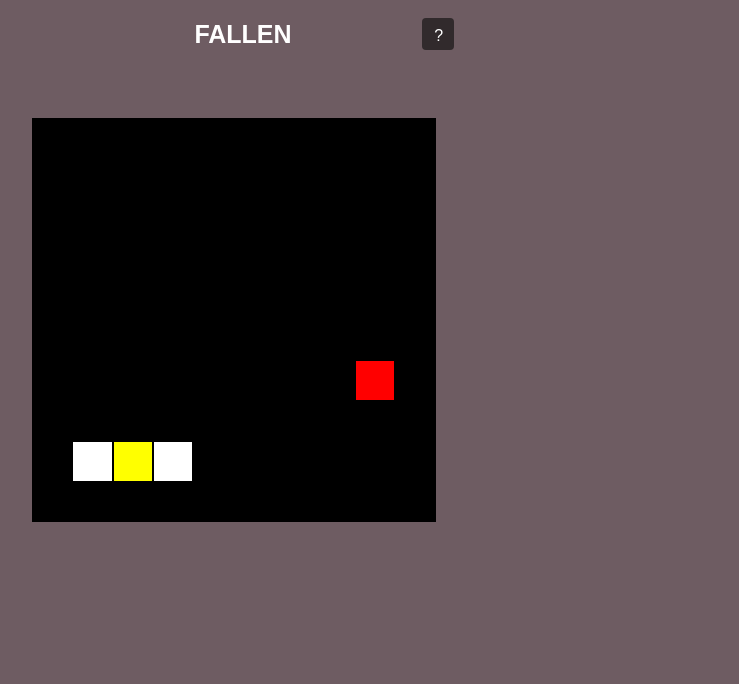
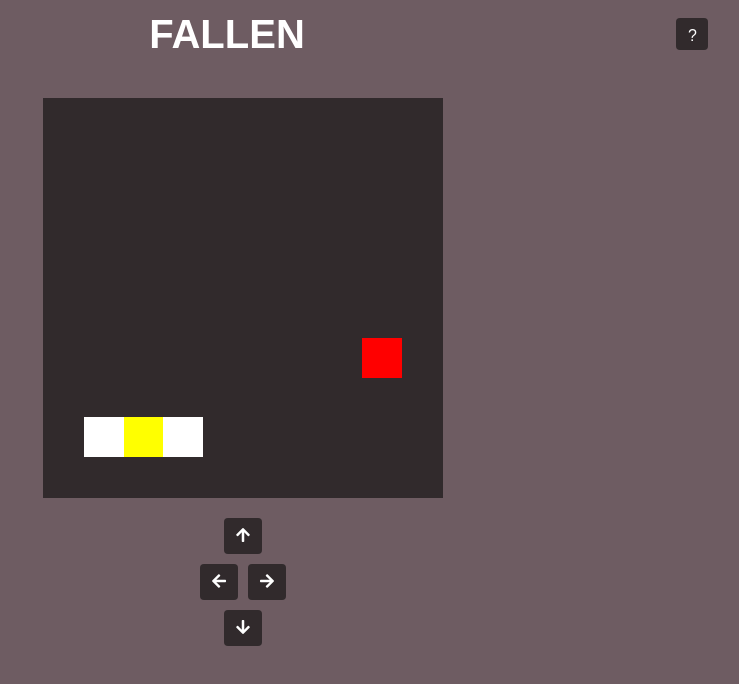
Before and after one commit to JorderGomes/Maze, a plain HTML site: page index.html in a window 1280 px wide. Shown: the whole page, without its empty margins (397-1136 px from the left). Drawn offline with Linux system fonts and the light colour scheme.

Commit message:
update style

```diff
--- /dev/null
+++ b/css/style.css
@@ -0,0 +1,210 @@
+/* Paleta de Cores */
+:root{
+    --colorRight: #3aa394;
+    --colorPlace: #d3ad69;
+    --colorWrong: #312a2c;
+    --colorWrongFG: #504a4b;
+    --color-bg: #6e5c62;
+    --color-text: #fff;
+    --color-bg-popup: #312B2D;
+    --color-text-popup: #bbb;
+}
+
+/* Estilos gerais */
+*{
+    margin: 0;
+    padding: 0;
+    box-sizing: border-box; /* Adiciona box-sizing para melhor controle do layout */
+}
+
+body{
+    display: flex;
+    flex-direction: column;
+    font-family: Arial, Helvetica, sans-serif;
+    background-color: var(--color-bg);
+    min-height: 100vh;
+}
+
+/* HEADER */
+header{
+    width: 100%;
+    max-width: 960px; /* Limita a largura para centralizar em telas grandes */
+    margin: 10px auto 20px;
+    color: var(--color-text);
+    display: flex;
+    justify-content: space-between;
+    align-items: center;
+    height: 6vh;
+    padding: 0 15px; /* Adiciona padding para evitar que o conteúdo encoste nas bordas */
+}
+
+#nome-site{
+    font-size: clamp(1.5rem, 4vw, 2.5rem); /* Tamanho de fonte responsivo */
+    flex-grow: 1;
+    text-align: center;
+}
+
+/* Botões */
+.btn {
+    border: none;
+    padding: 0.375rem 0.75rem;
+    font-size: 1rem;
+    line-height: 1.5;
+    border-radius: 0.25rem;
+    display: block; /* Garante que os botões de regras e hamburger sempre apareçam */
+}
+
+.btn-square{
+    width: 32px;
+    height: 32px;
+}
+
+.primary{
+    color: var(--color-text);
+    background-color: var(--colorWrong);
+}
+
+.pointer:hover{
+    cursor: pointer;
+}
+
+/* CONTEÚDO PRINCIPAL */
+.container{
+    width: 100%;
+    max-width: 960px; /* Limita a largura e centraliza o container principal */
+    margin: auto;
+    display: flex;
+    flex-direction: column;
+    align-items: center;
+    flex-grow: 1;
+    padding: 0 15px;
+}
+
+#maze{
+    width: 80vw;
+    max-width: 400px; /* Limita o tamanho máximo do labirinto */
+    aspect-ratio: 1 / 1; /* Mantém a proporção 1:1 */
+    margin-top: 20px;
+    border: 1px solid var(--colorWrong);
+    display: grid;
+    grid-template-columns: repeat(10, 1fr); /* Simplifica o layout do grid */
+    grid-template-rows: repeat(10, 1fr);
+}
+
+
+.vazia{
+    background-color: var(--colorWrong);
+}
+
+.personagem{
+    background-color: yellow;
+}
+
+.aberto{
+    background-color: var(--colorWrong);
+}
+
+.parede{
+    background-color: black;
+}
+
+.fruta{
+    background-color: red;
+}
+
+.luz{
+    background-color: var(--color-text);
+}
+
+/* Controles */
+.controles{
+    margin-top: 20px;
+    width: 150px; /* Largura fixa para os botões de controle */
+    display: flex;
+    flex-direction: column;
+    align-items: center;
+    gap: 10px;
+}
+
+.controles .row{
+    width: 100%;
+    display: flex;
+    justify-content: center;
+    gap: 10px;
+}
+
+/* Pop-up de Regras */
+#popup-canva{
+    width: 100vw;
+    height: 100vh;
+    position: fixed;
+    top: 0;
+    left: 0;
+    display: flex;
+    align-items: center;
+    justify-content: center;
+    background-color: rgba(0, 0, 0, 0.5);
+    display: none;
+    z-index: 1000;
+}
+
+#popup-rules{
+    padding: 1.5rem;
+    color: var(--color-text);
+    background-color: var(--color-bg-popup);
+    width: 90vw;
+    max-width: 720px;
+    border-radius: 0.5rem;
+    display: none;
+}
+
+.regras-header{
+    display: flex;
+    justify-content: space-between;
+    align-items: center;
+    margin-bottom: 1.2rem;
+}
+
+.rule-body{
+    margin-top: 1.2rem;
+}
+
+.rule-body p{
+    margin-bottom: 1rem;
+    color: var(--color-text-popup);
+    font-size: 1rem;
+    line-height: 1.35rem;
+}
+
+.rule-body p i {
+    margin-right: 8px;
+}
+
+
+.amarelo{
+    color: yellow;
+}
+
+.vermelho{
+    color: red;
+}
+
+.branco{
+    color: var(--color-text);;
+    border: 1px solid #000;
+}
+
+.preto{
+    color: #000;
+}
+
+
+/* Media Queries Otimizadas */
+
+/* Celulares (até 767px) */
+@media screen and (max-width: 767px) {
+
+    #nome-site {
+        margin-left: 0;
+    }
+}
--- a/index.html
+++ b/index.html
@@ -5,7 +5,7 @@
     <meta charset="UTF-8">
     <meta name="viewport" content="width=device-width, initial-scale=1.0">
     <link rel="stylesheet" href="css/font-awesome/css/all.css">
-    <link rel="stylesheet" href="css/estilo.css">
+    <link rel="stylesheet" href="css/style.css">
     <link rel="icon" href="img/lab1.png">
     <title>FALLEN</title>
 </head>
```
